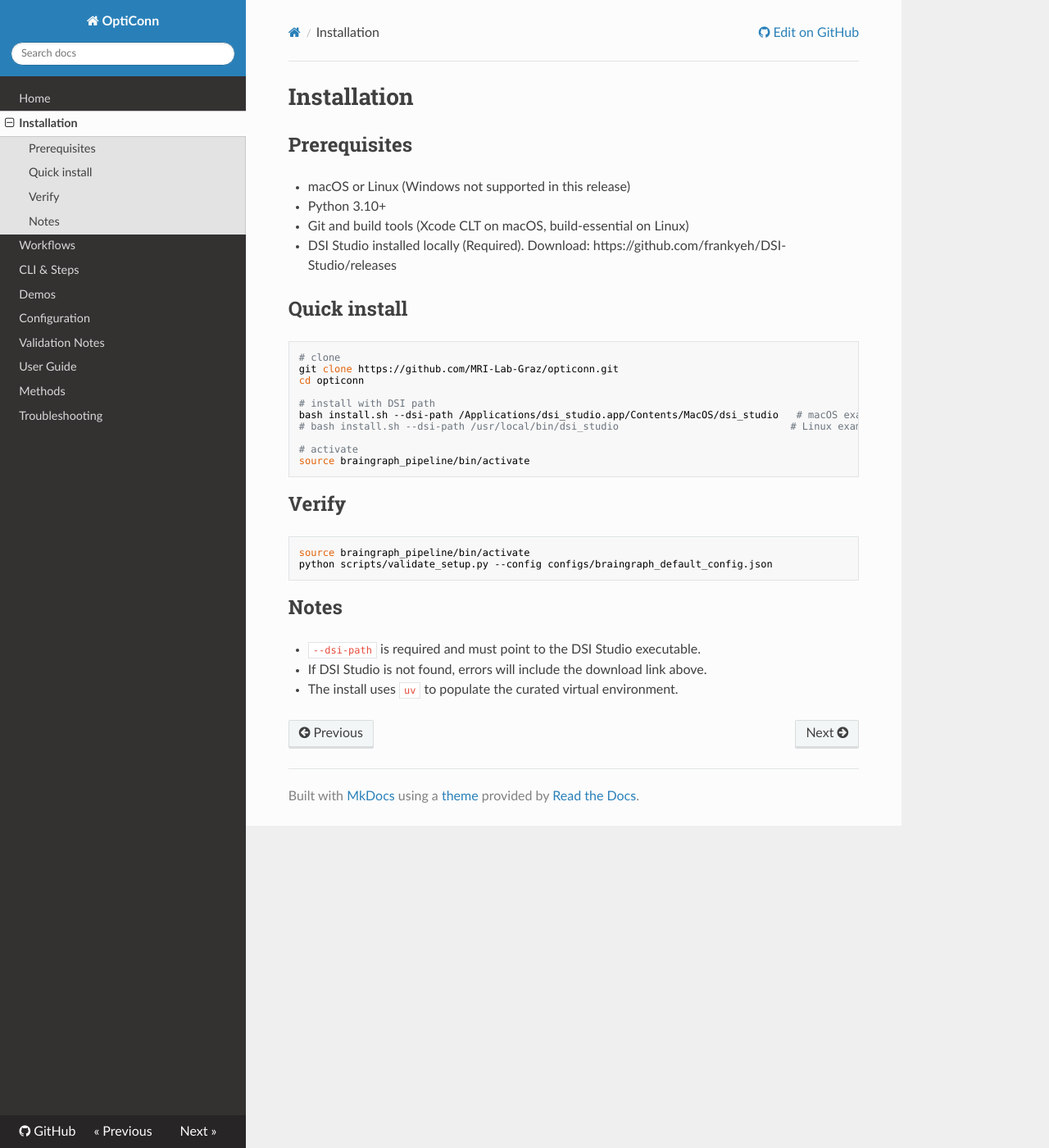
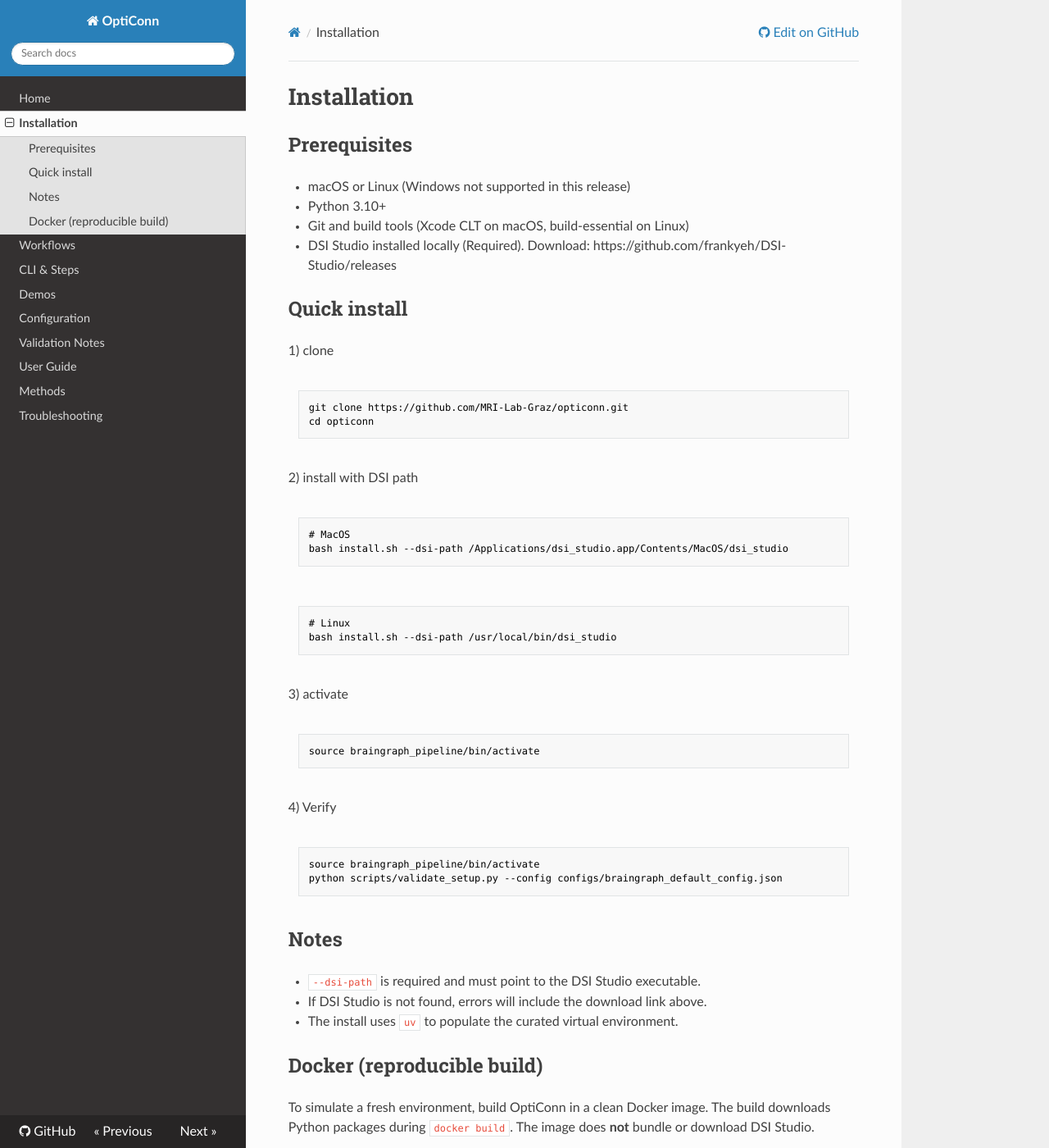
Before and after one commit to MRI-Lab-Graz/opticonn, an MkDocs documentation site: the page built from docs/installation.md, in a window 1280 px wide and 1400 px high. Shown: the whole window at 82% size. Built offline with MkDocs 1.6.1, drawn with Linux system fonts in a browser that asks for light colours; nearby versions of some CDN libraries; some of the changed text lies outside the part shown.

Commit message:
Add reproducible Docker build + CI smoke test

````diff
--- a/docs/installation.md
+++ b/docs/installation.md
@@ -7,21 +7,33 @@
 - DSI Studio installed locally (Required). Download: https://github.com/frankyeh/DSI-Studio/releases
 
 ## Quick install
-```bash
-# clone
+
+1) clone
+```console
 git clone https://github.com/MRI-Lab-Graz/opticonn.git
 cd opticonn
+```
 
-# install with DSI path
-bash install.sh --dsi-path /Applications/dsi_studio.app/Contents/MacOS/dsi_studio   # macOS example
-# bash install.sh --dsi-path /usr/local/bin/dsi_studio                             # Linux example
+2) install with DSI path
 
-# activate
+```console
+# MacOS
+bash install.sh --dsi-path /Applications/dsi_studio.app/Contents/MacOS/dsi_studio
+```
+
+```console
+# Linux
+bash install.sh --dsi-path /usr/local/bin/dsi_studio
+```
+
+3) activate
+```console
 source braingraph_pipeline/bin/activate
 ```
 
-## Verify
-```bash
+4) Verify
+
+```console
 source braingraph_pipeline/bin/activate
 python scripts/validate_setup.py --config configs/braingraph_default_config.json
 ```
@@ -30,3 +42,26 @@
 - `--dsi-path` is required and must point to the DSI Studio executable.
 - If DSI Studio is not found, errors will include the download link above.
 - The install uses `uv` to populate the curated virtual environment.
+
+## Docker (reproducible build)
+
+To simulate a fresh environment, build OptiConn in a clean Docker image. The build downloads Python packages during `docker build`. The image does **not** bundle or download DSI Studio.
+
+```console
+docker build --target runtime -t opticonn:runtime .
+docker run --rm opticonn:runtime --help
+```
+
+Apple Silicon note: if you plan to use an x86_64 (amd64) DSI Studio Linux binary inside Docker, build/run with `--platform=linux/amd64`:
+
+```console
+docker build --platform=linux/amd64 --target runtime -t opticonn:runtime-amd64 .
+docker run --rm --platform=linux/amd64 opticonn:runtime-amd64 --help
+```
+
+Docs image (includes MkDocs dependencies):
+
+```console
+docker build --target docs -t opticonn:docs .
+docker run --rm -p 8000:8000 opticonn:docs
+```
--- a/docs/stylesheets/no_code_colors.css
+++ b/docs/stylesheets/no_code_colors.css
@@ -18,3 +18,21 @@
   font-weight: inherit !important;
   font-style: inherit !important;
 }
+
+/*
+ReadTheDocs theme + Pygments often wraps code blocks as:
+  div.highlight > pre > code
+Both the theme and the highlighter can apply borders/padding, which may
+result in a “double box”. Keep a single box by removing the wrapper styling.
+*/
+.highlight,
+.codehilite {
+  border: none !important;
+  padding: 0 !important;
+  background: transparent !important;
+}
+
+.highlight pre,
+.codehilite pre {
+  margin: 0 !important;
+}
--- a/mkdocs.yml
+++ b/mkdocs.yml
@@ -21,6 +21,7 @@
 markdown_extensions:
   - admonition
   - fenced_code
+  - pymdownx.superfences
   - pymdownx.arithmatex:
       generic: true
   - toc:
--- a/pyproject.toml
+++ b/pyproject.toml
@@ -54,6 +54,7 @@
 
 [tool.setuptools]
 packages = ["scripts", "scripts.subcommands", "scripts.utils"]
+py-modules = ["opticonn"]
 
 [tool.mypy]
 ignore_missing_imports = true
````
Also changed, not shown: README.md (+42 -0 lines), docs/index.md (+1 -15 lines), docs/workflows.md (+33 -30 lines), docs/img/opticonn_flowchart.svg (added), 5 other files.
